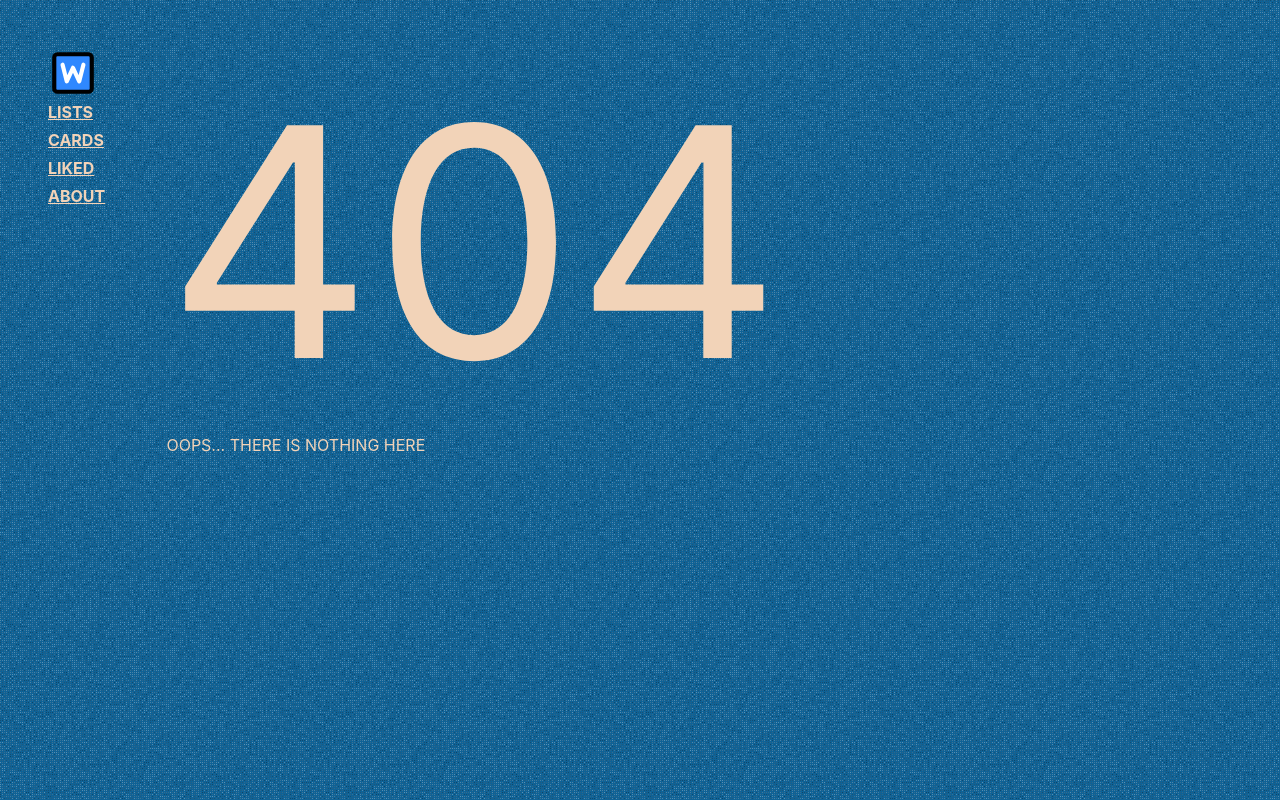
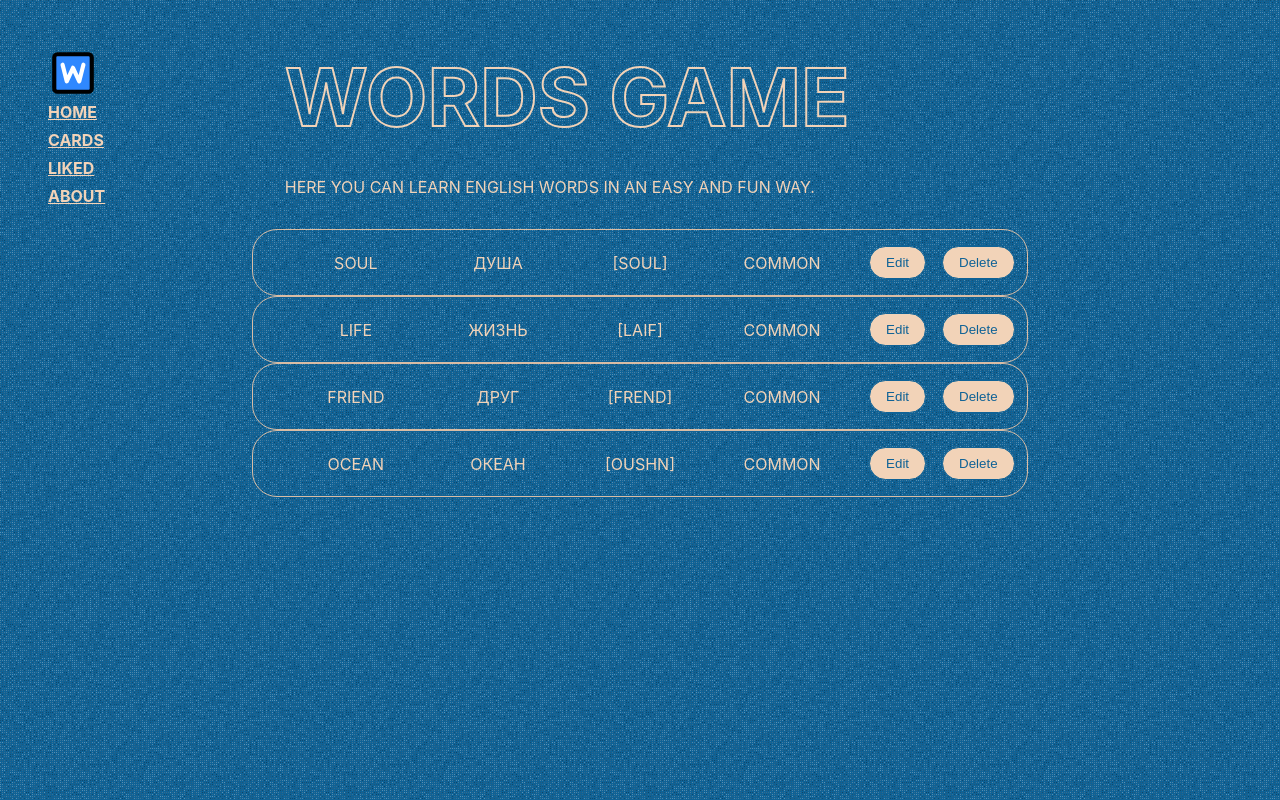
Before and after one commit to carrotforrabbit/learn-words, a React (Create React App) app: page /home in a window 1280 px wide. Before the commit this address had no page. Built offline with nearby package versions, Linux system fonts and the light colour scheme.

Commit message:
fix routing

```diff
--- a/src/App.js
+++ b/src/App.js
@@ -1,13 +1,28 @@
 import "./App.scss";
 import Header from "./components/Header/Header.jsx";
 import React from "react";
-import ListItem from "./components/ListItem/ListItem.jsx";
-import CardSlider from "./components/CardSlider/CardSlider.jsx";
+import List from "./components/List/List";
+import CardSlider from "./components/CardSlider/CardSlider";
+import Error from "./components/Error/Error";
+import { BrowserRouter as Router, Routes, Route } from "react-router-dom";
 
 function App() {
   return (
     <React.Fragment>
-      <Header />
+      <Router>
+        <Header />
+        <main>
+          <Routes>
+            <Route path="/home" element={<List />}></Route>
+            <Route path="/cards" element={<CardSlider />}></Route>
+            {/* <Routes>
+            <Route path="/liked" element={<Like />}></Route>
+          </Routes> */}
+            <Route path="*" element={<Error />}></Route>
+            <Route path="/" element={<List />}></Route>
+          </Routes>
+        </main>
+      </Router>
     </React.Fragment>
   );
 }
--- a/src/components/Header/Header.jsx
+++ b/src/components/Header/Header.jsx
@@ -1,18 +1,14 @@
 import React from "react";
 import "../Header/_header.scss";
-import ListItem from "../ListItem/ListItem";
-import CardSlider from "../CardSlider/CardSlider";
-import Error from "../Error/Error";
-import { BrowserRouter as Router, Routes, Route, Link } from "react-router-dom";
+import { BrowserRouter as Router, Link } from "react-router-dom";
 
 function Header() {
   return (
-    <Router>
     <div className="body">
       <header className="header">
         <ul className="header__list">
           <li className="header__logo">
-              <Link to="/lists">
+            <Link to="/home">
               <svg
                 width="50px"
                 height="50px"
@@ -40,8 +36,8 @@ function Header() {
             </Link>
           </li>
           <li className="header__item">
-              <Link className="header__link" to="/lists">
-                Lists
+            <Link className="header__link" to="/home">
+              Home
             </Link>
           </li>
           <li className="header__item">
@@ -61,19 +57,7 @@ function Header() {
           </li>
         </ul>
       </header>
-        <main>
-          <Routes>
-            <Route path="/lists" element={<ListItem />}></Route>
-            <Route path="/cards" element={<CardSlider />}></Route>
-            {/* <Routes>
-            <Route path="/liked" element={<Like />}></Route>
-          </Routes> */}
-            <Route path="*" element={<Error />}></Route>
-            <Route path="/" element={<ListItem />}></Route>
-          </Routes>
-        </main>
     </div>
-    </Router>
   );
 }
 
--- a/src/components/List/List.jsx
+++ b/src/components/List/List.jsx
@@ -1,79 +1,17 @@
-import React, { useState } from "react";
-import "../List/_list.scss";
-import "../DelBtn/DelBtn.jsx";
-import DelBtn from "../DelBtn/DelBtn.jsx";
 import words from "../../utils/words";
+import ListItem from "../ListItem/ListItem";
+import "./_list.scss";
 
-const List = ({ key, word, transcription, translation, theme }) => {
-  words.map((word) => <List key={word.key} {...word}></List>);
-  const [pressed, setPressed] = useState(false);
-  const editWord = () => {
-    setPressed(!pressed);
-  };
+export default function List() {
   return (
     <div className="list">
-      {!pressed ? (
-        <ul>
-          <li className="list__item visually-hidden key">{key}</li>
-          <li className="list__item title">{word}</li>
-          <li className="list__item subtitle">{translation}</li>
-          <li className="list__item text">{transcription}</li>
-          <li className="list__item theme">{theme}</li>
-          <li className="list__item btns">
-            {!pressed && (
-              <button onClick={editWord} className="list__btn btn-edit">
-                Edit
-              </button>
-            )}
-            <DelBtn />
-          </li>
-        </ul>
-      ) : (
-        <ul>
-          <li className="list__item visually-hidden key">
-            <input className="list__input" type="text" />
-          </li>
-          <li className="list__item title">
-            <input className="list__input" type="text" placeholder={word} />
-          </li>
-          <li className="list__item subtitle">
-            <input
-              className="list__input"
-              type="text"
-              placeholder={translation}
-            />
-          </li>
-          <li className="list__item text">
-            <input
-              className="list__input"
-              type="text"
-              placeholder={transcription}
-            />
-          </li>
-          <li className="list__item theme">
-            <input className="list__input" type="text" placeholder={theme} />
-          </li>
-          <li className="list__item btns">
-            <button className="btn-save" onClick={editWord}>
-              X
-            </button>
-            <button className="btn-save" onClick={editWord}>
-              Save
-            </button>
-            <DelBtn />
-          </li>
-        </ul>
-      )}
+      <h1 className="list__title">words game</h1>
+      <p className="list__text">
+        Here you can learn English words in an easy and fun way.
+      </p>
+      {words.map((word) => (
+        <ListItem key={word.key} {...word} />
+      ))}
     </div>
   );
-};
-
-List.defaultProps = {
-  key: "0",
-  word: "word",
-  translation: "translation",
-  transcription: " ",
-  theme: "theme",
-};
-
-export default List;
+}
--- a/src/components/List/_list.scss
+++ b/src/components/List/_list.scss
@@ -1,71 +1,16 @@
 @import "./../App/variables";
 
-.list > ul {
-  max-width: 60%;
-  margin: 0 auto;
-  padding: 0 2rem;
-  display: flex;
-  justify-content: space-between;
-  align-items: center;
-  text-align: center;
-  list-style-type: none;
-  border: 1px solid $add-color;
-  border-radius: 25px;
+.list {
+}
+.list__title {
+  padding-left: 20%;
+  text-align: left;
+  font-size: 5rem;
+  text-transform: uppercase;
+  color: transparent;
+  -webkit-text-stroke: 2px $font-color;
 }
 
-.list__item {
-  width: 20%;
+.list__text {
+  padding: 2rem 0 2rem 20%;
 }
-
-.visually-hidden {
-  display: none;
-}
-
-.list__btn {
-  margin: 1rem;
-  padding: 0.5rem 1rem;
-  border: 1px solid $bgr-color;
-  border-radius: 50px;
-  background-color: $font-color;
-  color: $bgr-color;
-  transition: 0.5s ease-in-out;
-  cursor: pointer;
-
-  &:hover {
-    background-color: $accent-color;
-  }
-
-  &:focus {
-    outline: none;
-    background-color: $accent-color;
-  }
-
-  &:active {
-    background-color: $add-color;
-  }
-}
-
-.btn-save {
-  background-color: transparent;
-  border: 1px solid $font-color;
-  color: $font-color;
-  margin: 1rem auto;
-  padding: 0.5rem 1rem;
-  border: 1px solid $font-color;
-  border-radius: 50px;
-  color: $font-color;
-  transition: 0.5s ease-in-out;
-  cursor: pointer;
-
-  &:hover {
-    background-color: $accent-color;
-    color: $bgr-color;
-  }
-}
-
-.list__input {
-  max-width: 50%;
-  padding: 0.5rem 1rem;
-  border: 1px solid $bgr-color;
-  border-radius: 50px;
-}
--- a/src/components/ListItem/ListItem.jsx
+++ b/src/components/ListItem/ListItem.jsx
@@ -1,12 +1,81 @@
-import words from "../../utils/words";
-import List from "../List/List";
+import React, { useState } from "react";
+import "./_listitem.scss";
+import "../DelBtn/DelBtn.jsx";
+import DelBtn from "../DelBtn/DelBtn.jsx";
 
-export default function ListItem() {
+const ListItem = ({ key, word, transcription, translation, theme }) => {
+  const [pressed, setPressed] = useState(false);
+  const editWord = () => {
+    setPressed(!pressed);
+  };
   return (
-    <div>
-      {words.map((word) => (
-        <List key={word.key} {...word} />
-      ))}
+    <div className="listitem">
+      {!pressed ? (
+        <ul>
+          <li className="listitem__item visually-hidden key">{key}</li>
+          <li className="listitem__item title">{word}</li>
+          <li className="listitem__item subtitle">{translation}</li>
+          <li className="listitem__item text">{transcription}</li>
+          <li className="listitem__item theme">{theme}</li>
+          <li className="listitem__item btns">
+            {!pressed && (
+              <button onClick={editWord} className="listitem__btn btn-edit">
+                Edit
+              </button>
+            )}
+            <DelBtn />
+          </li>
+        </ul>
+      ) : (
+        <ul>
+          <li className="listitem__item visually-hidden key">
+            <input className="listitem__input" type="text" />
+          </li>
+          <li className="listitem__item title">
+            <input className="listitem__input" type="text" placeholder={word} />
+          </li>
+          <li className="listitem__item subtitle">
+            <input
+              className="listitem__input"
+              type="text"
+              placeholder={translation}
+            />
+          </li>
+          <li className="listitem__item text">
+            <input
+              className="listitem__input"
+              type="text"
+              placeholder={transcription}
+            />
+          </li>
+          <li className="listitem__item theme">
+            <input
+              className="listitem__input"
+              type="text"
+              placeholder={theme}
+            />
+          </li>
+          <li className="listitem__item btns">
+            <button className="btn-save" onClick={editWord}>
+              X
+            </button>
+            <button className="btn-save" onClick={editWord}>
+              Save
+            </button>
+            <DelBtn />
+          </li>
+        </ul>
+      )}
     </div>
   );
-}
+};
+
+ListItem.defaultProps = {
+  key: "0",
+  word: "word",
+  translation: "translation",
+  transcription: " ",
+  theme: "theme",
+};
+
+export default ListItem;
--- /dev/null
+++ b/src/components/ListItem/_listitem.scss
@@ -0,0 +1,75 @@
+@import "./../App/variables";
+
+.listitem > ul {
+  max-width: 60%;
+  margin: 0 auto;
+  padding: 0 2rem;
+  display: flex;
+  justify-content: space-between;
+  align-items: center;
+  text-align: center;
+  list-style-type: none;
+  border: 1px solid $add-color;
+  border-radius: 25px;
+}
+
+.listitem__item {
+  width: 20%;
+}
+
+.visually-hidden {
+  display: none;
+}
+
+.listitem__btn {
+  margin: 1rem;
+  padding: 0.5rem 1rem;
+  border: 1px solid $bgr-color;
+  border-radius: 50px;
+  background-color: $font-color;
+  color: $bgr-color;
+  transition: 0.5s ease-in-out;
+  cursor: pointer;
+
+  &:hover {
+    background-color: $accent-color;
+  }
+
+  &:focus {
+    outline: none;
+    background-color: $accent-color;
+  }
+
+  &:active {
+    background-color: $add-color;
+  }
+}
+
+.btn-save {
+  background-color: transparent;
+  border: 1px solid $font-color;
+  color: $font-color;
+  margin: 1rem auto;
+  padding: 0.5rem 1rem;
+  border: 1px solid $font-color;
+  border-radius: 50px;
+  color: $font-color;
+  transition: 0.5s ease-in-out;
+  cursor: pointer;
+
+  &:hover {
+    background-color: $accent-color;
+    color: $bgr-color;
+  }
+}
+
+.listitem__input {
+  max-width: 50%;
+  padding: 0.5rem 1rem;
+  border: 1px solid $bgr-color;
+  border-radius: 50px;
+}
+
+.btns {
+  display: flex;
+}
```
Lines whose indentation alone changed are shown as unchanged.
